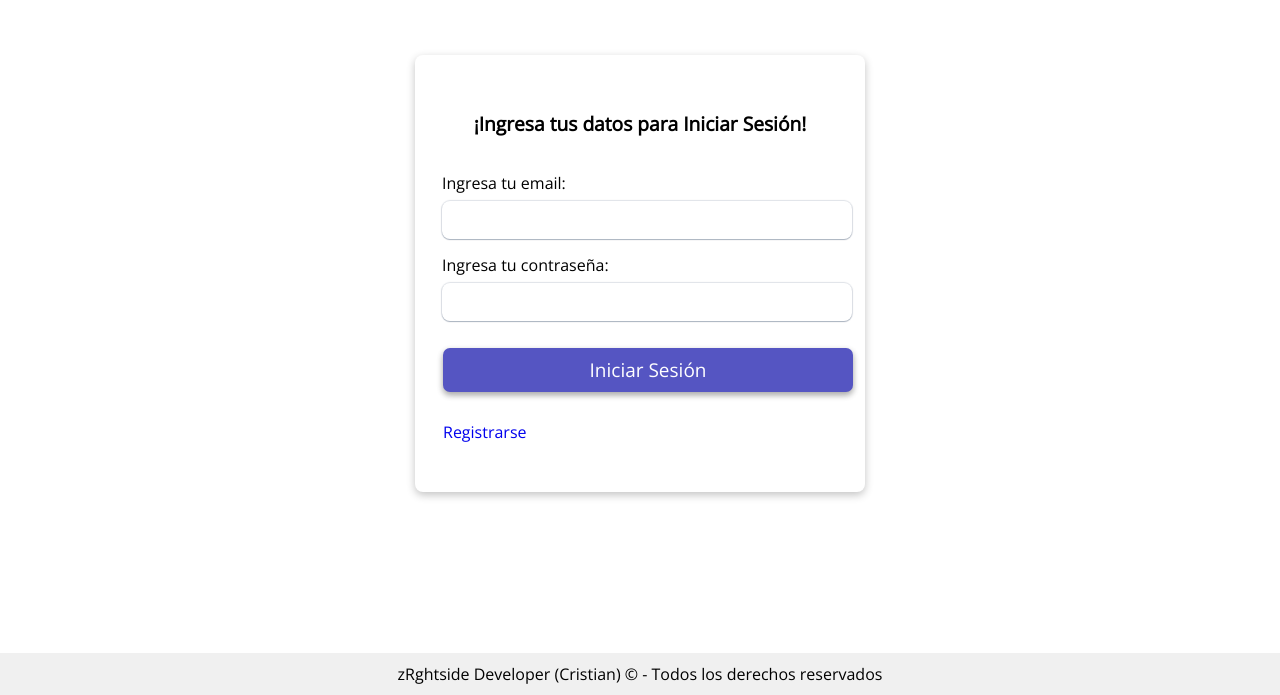
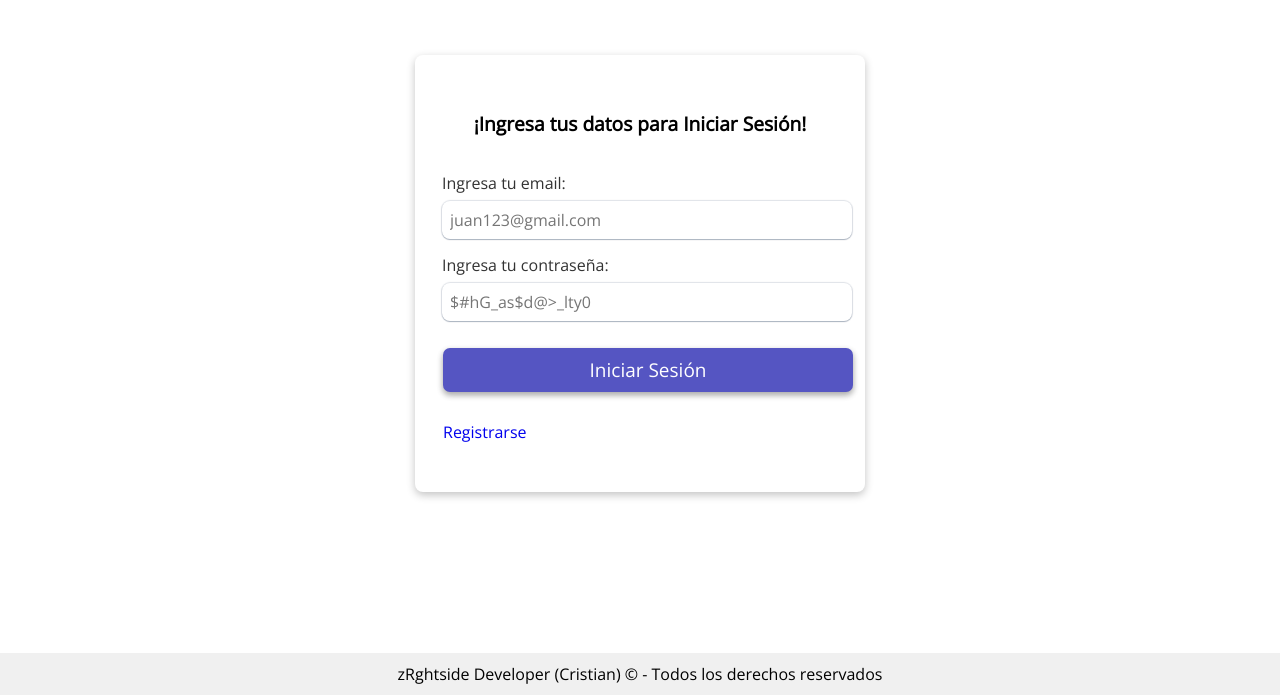
Before and after one commit to cami98735264/veterinaria-crud-sessions, a React (Create React App) app: page /#/login in a window 1280 px wide. Shown: the part 105-800 px from the top of the page. Built offline with nearby package versions, Linux system fonts and the light colour scheme; no server answers.

Commit message:
Some light changes to form styles

```diff
--- a/src/components/FormCredenciales.js
+++ b/src/components/FormCredenciales.js
@@ -18,20 +18,20 @@ const FormCredenciales = (props) => {
             <div className="inputs-credenciales">
                 <div>
                     <label htmlFor="email">Ingresa tu email:</label>
-                    <input type="email" id="email" required name="email"></input>
+                    <input type="email" id="email" required name="email" placeholder="juan123@gmail.com"></input>
                 </div>
                 <div>
                     <label htmlFor="contraseña">Ingresa tu contraseña:</label>
-                    <input type="password" id="contraseña" required name="contraseña"></input>
+                    <input type="password" id="contraseña" required name="contraseña" placeholder="$#hG_as$d@>_lty0"></input>
                 </div>
                 {props.esRegistro && <>
                     <div>
                     <label htmlFor="telefono">Ingresa tu número de teléfono:</label>
-                    <input type="tel" required name="telefono" id="telefono"></input>
+                    <input type="tel" required name="telefono" id="telefono" placeholder="312569xxxx"></input>
                 </div>
                 <div>
                     <label htmlFor="direccion">Ingresa tu dirección:</label>
-                    <input type="text" required name="direccion" id="direccion"></input>
+                    <input type="text" required name="direccion" id="direccion" placeholder="Avenida 3ra, Calle 51, Torres del Peñón. Bloque 21, Casa 5"></input>
                 </div>
                 </>}
             </div>
--- a/src/components/css/FormCredenciales.css
+++ b/src/components/css/FormCredenciales.css
@@ -32,6 +32,10 @@
   margin: 7px;
 }
 
+.formCredenciales .inputs-credenciales label {
+  /* Set a different color that matches all the black font color around, a nice gray */
+  color: #333;
+}
 .formCredenciales h1 {
   margin: 35px auto;
   text-align: center;
@@ -39,6 +43,7 @@
 }
 
 .formCredenciales button {
+  cursor: pointer;
   width: 100%;
   display: block;
   margin: 0 8px;
@@ -49,6 +54,11 @@
   color: #fff;
   background-color: rgb(85, 85, 194);
   box-shadow: rgba(0, 0, 0, 0.16) 0px 3px 6px, rgba(0, 0, 0, 0.23) 0px 3px 6px;
+  transition: background-color 0.3s ease-out;
+}
+
+.formCredenciales button:hover, .formCredenciales button:focus {
+  background-color: rgb(73, 73, 171);
 }
 
 .formCredenciales .span-link-credentials {
```
